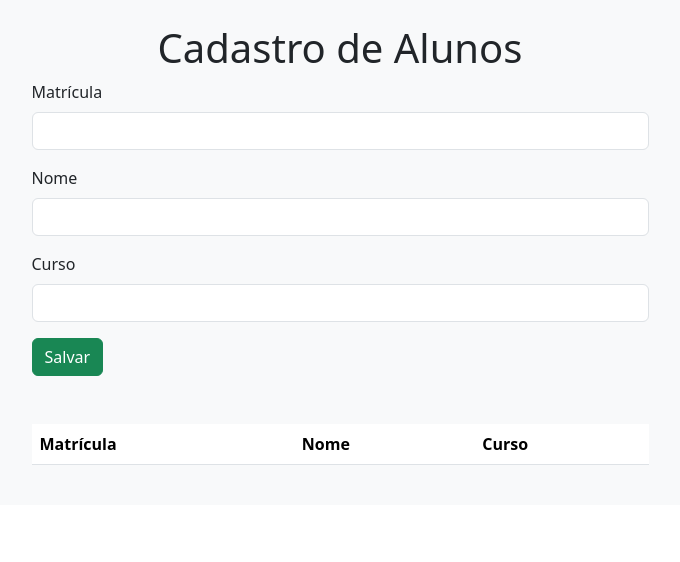
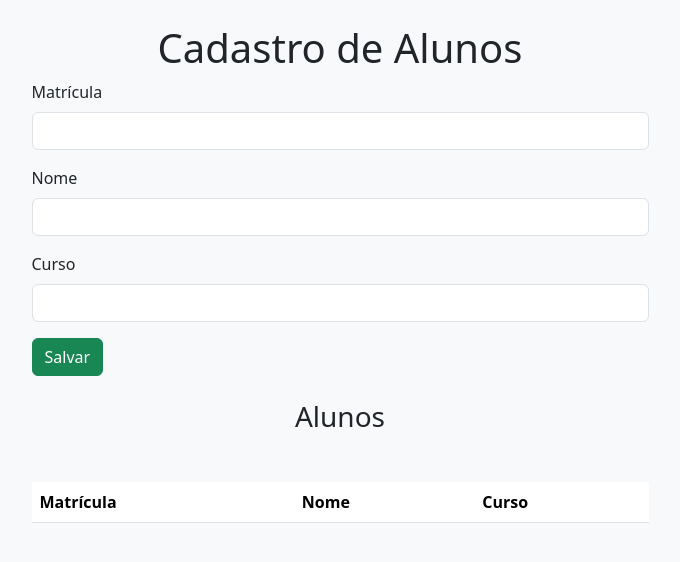
Before and after one commit to isabelabu/cad-aluno, an Angular app: page / in a window 1280 px wide. Shown: the top 562 px of the page, without its empty margins (300-980 px from the left). Built offline with nearby package versions, Linux system fonts and the light colour scheme.

Commit message:
adicionado texto Alunos antes da tabela

```diff
--- a/src/app/clients/clients.component.html
+++ b/src/app/clients/clients.component.html
@@ -32,6 +32,7 @@
         </div>
         <button type="salvar" class="btn btn-success" (click)="save()">Salvar</button>
       </form>
+      <h3 class="mt-4 text-center">Alunos</h3>
       <table class="table mt-5 table-striped">
         <thead>
           <tr>
```
